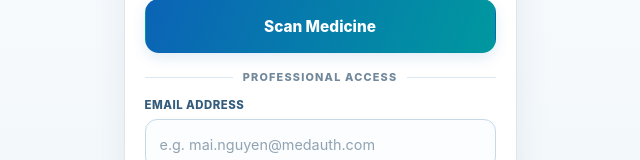
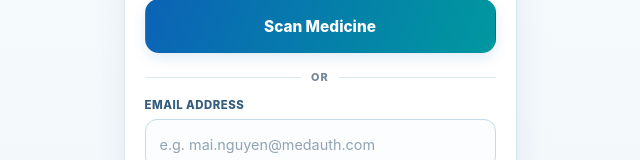
Before and after one commit to hnnhmordido/medauth, a React (Vite) app: page / in a window 1280 px wide. Shown: the part 295-455 px from the top of the page, without its empty margins (320-960 px from the left). Built offline with nearby package versions, Linux system fonts and the light colour scheme.

Commit message:
Update App.jsx

```diff
--- a/src/App.jsx
+++ b/src/App.jsx
@@ -224,7 +224,7 @@ export default function App() {
 
             <div className="home-divider">
               <span>
-                Professional Access
+                or
               </span>
             </div>
 
```
